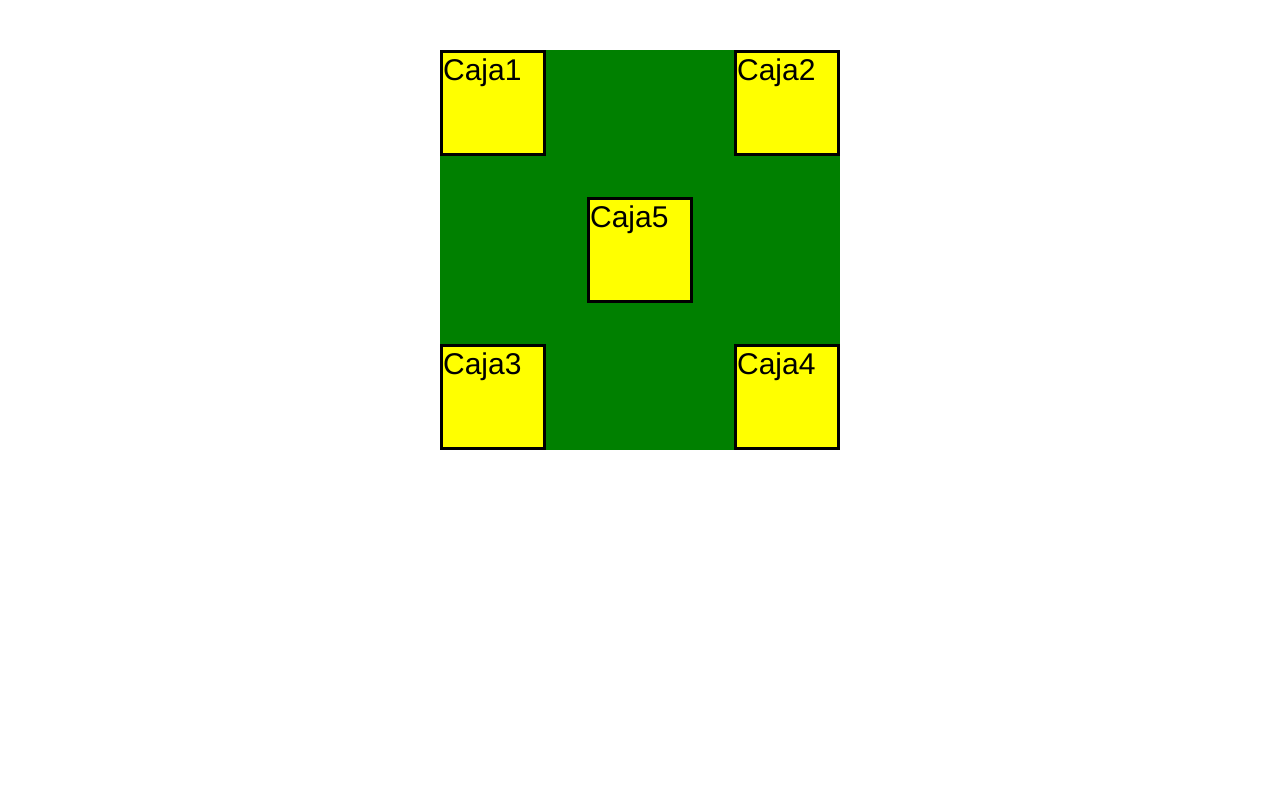
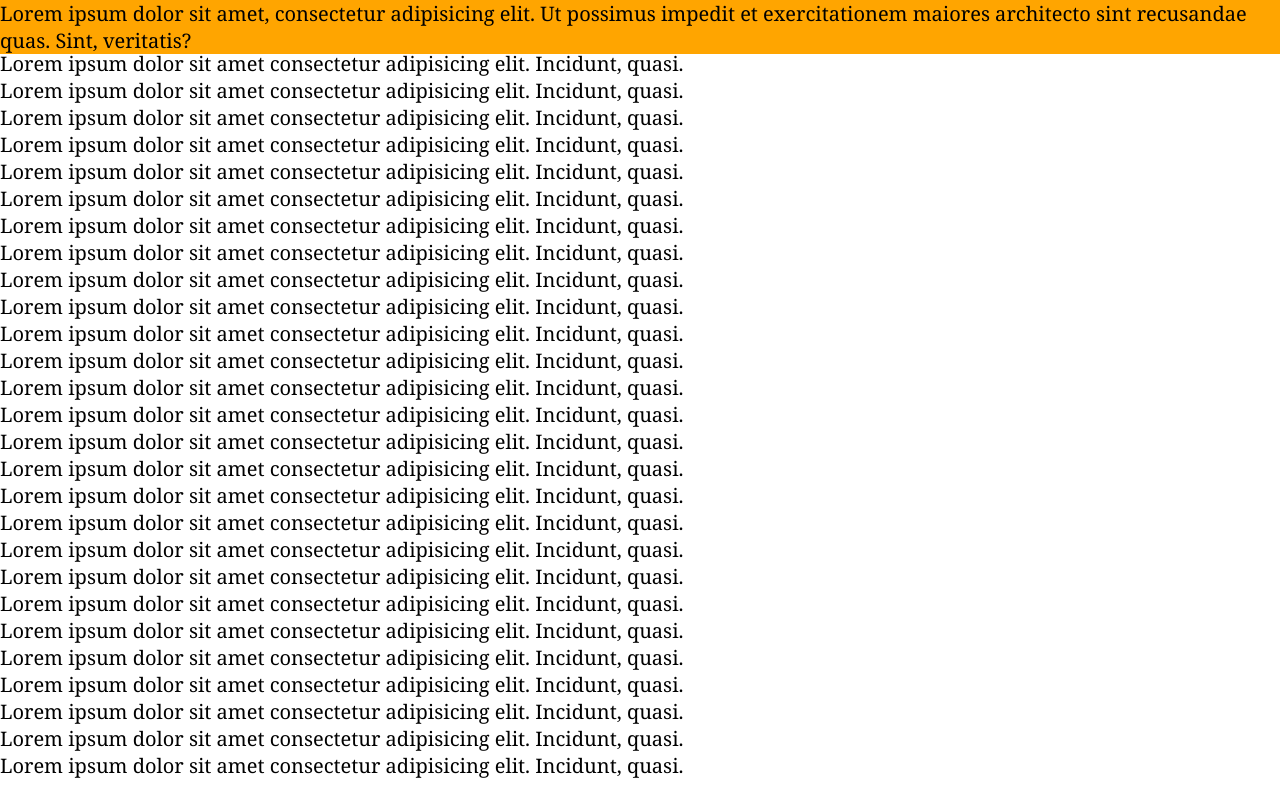
Before and after one commit to Anju0307/CSS-basico, a plain HTML site: page index.html in a window 1280 px wide. Drawn offline with Linux system fonts and the light colour scheme.

Commit message:
Position Fixed

```diff
--- a/index.html
+++ b/index.html
@@ -5,19 +5,96 @@
     <meta charset="UTF-8">
     <meta http-equiv="X-UA-Compatible" content="IE=edge">
     <meta name="viewport" content="width=device-width, initial-scale=1.0">
-    <title>Document</title>
+    <title>Position Fixed</title>
     <link rel="stylesheet" href="style.css">
 </head>
 
 <body>
-    <!-- Position Absolute -->
+    <div class="contenedor">
+        Lorem ipsum dolor sit amet, consectetur adipisicing elit. Ut possimus impedit et exercitationem maiores
+        architecto sint recusandae quas. Sint, veritatis?
+    </div>
+    <div class="texto">
+        Lorem ipsum dolor sit amet consectetur adipisicing elit. Incidunt, quasi.
+    </div>
+    <div class="texto">
+        Lorem ipsum dolor sit amet consectetur adipisicing elit. Incidunt, quasi.
+    </div>
+    <div class="texto">
+        Lorem ipsum dolor sit amet consectetur adipisicing elit. Incidunt, quasi.
+    </div>
+    <div class="texto">
+        Lorem ipsum dolor sit amet consectetur adipisicing elit. Incidunt, quasi.
+    </div>
+    <div class="texto">
+        Lorem ipsum dolor sit amet consectetur adipisicing elit. Incidunt, quasi.
+    </div>
+    <div class="texto">
+        Lorem ipsum dolor sit amet consectetur adipisicing elit. Incidunt, quasi.
+    </div>
+    <div class="texto">
+        Lorem ipsum dolor sit amet consectetur adipisicing elit. Incidunt, quasi.
+    </div>
+    <div class="texto">
+        Lorem ipsum dolor sit amet consectetur adipisicing elit. Incidunt, quasi.
+    </div>
+    <div class="texto">
+        Lorem ipsum dolor sit amet consectetur adipisicing elit. Incidunt, quasi.
+    </div>
+    <div class="texto">
+        Lorem ipsum dolor sit amet consectetur adipisicing elit. Incidunt, quasi.
+    </div>
+    <div class="texto">
+        Lorem ipsum dolor sit amet consectetur adipisicing elit. Incidunt, quasi.
+    </div>
+    <div class="texto">
+        Lorem ipsum dolor sit amet consectetur adipisicing elit. Incidunt, quasi.
+    </div>
+    <div class="texto">
+        Lorem ipsum dolor sit amet consectetur adipisicing elit. Incidunt, quasi.
+    </div>
+    <div class="texto">
+        Lorem ipsum dolor sit amet consectetur adipisicing elit. Incidunt, quasi.
+    </div>
+    <div class="texto">
+        Lorem ipsum dolor sit amet consectetur adipisicing elit. Incidunt, quasi.
+    </div>
+    <div class="texto">
+        Lorem ipsum dolor sit amet consectetur adipisicing elit. Incidunt, quasi.
+    </div>
+    <div class="texto">
+        Lorem ipsum dolor sit amet consectetur adipisicing elit. Incidunt, quasi.
+    </div>
+    <div class="texto">
+        Lorem ipsum dolor sit amet consectetur adipisicing elit. Incidunt, quasi.
+    </div>
 
-    <div class="contenedor">
-        <div class="cajita1">Caja1</div>
-        <div class="cajita2">Caja2</div>
-        <div class="cajita3">Caja3</div>
-        <div class="cajita4">Caja4</div>
-        <div class="cajita5">Caja5</div>
+    <div class="texto">
+        Lorem ipsum dolor sit amet consectetur adipisicing elit. Incidunt, quasi.
+    </div>
+    <div class="texto">
+        Lorem ipsum dolor sit amet consectetur adipisicing elit. Incidunt, quasi.
+    </div>
+    <div class="texto">
+        Lorem ipsum dolor sit amet consectetur adipisicing elit. Incidunt, quasi.
+    </div>
+    <div class="texto">
+        Lorem ipsum dolor sit amet consectetur adipisicing elit. Incidunt, quasi.
+    </div>
+    <div class="texto">
+        Lorem ipsum dolor sit amet consectetur adipisicing elit. Incidunt, quasi.
+    </div>
+    <div class="texto">
+        Lorem ipsum dolor sit amet consectetur adipisicing elit. Incidunt, quasi.
+    </div>
+    <div class="texto">
+        Lorem ipsum dolor sit amet consectetur adipisicing elit. Incidunt, quasi.
+    </div>
+    <div class="texto">
+        Lorem ipsum dolor sit amet consectetur adipisicing elit. Incidunt, quasi.
+    </div>
+    <div class="texto">
+        Lorem ipsum dolor sit amet consectetur adipisicing elit. Incidunt, quasi.
     </div>
 </body>
 
--- a/style.css
+++ b/style.css
@@ -1,47 +1,17 @@
-/* Position Absolute */
+/* Position Fixed */
 
 *{
-    font-family: 'Franklin Gothic Medium', 'Arial Narrow', Arial, sans-serif;
-    font-size: 30px;
+    font-family: Georgia, 'Times New Roman', Times, serif;
+    font-weight: 100;
+    font-size: 20px;
     margin: 0;
     padding: 0;
 }
-
-div{
-    display: block;
-    background: green;
-    position: absolute;
+body{
+    padding-top: 50px;
 }
-
 .contenedor{
-    position: relative;
-    margin: 50px auto;
-    height: 400px;
-    width: 400px;
+    background: orange;
+    position: fixed;
+    margin-top: -50px;
 }
-div div{
-    height: 100px;
-    width: 100px;
-    background: yellow;
-    border: 3px solid black;
-}
-.cajita1{
-    left: 0;
-}
-.cajita2{
-    right: 0;
-}
-.cajita3{
-    bottom: 0;
-}
-.cajita4{
-    bottom: 0;
-    right: 0;
-}
-.cajita5{
-    margin: auto;
-    top: 0;
-    right: 0;
-    bottom: 0;
-    left: 0;
-}
```
